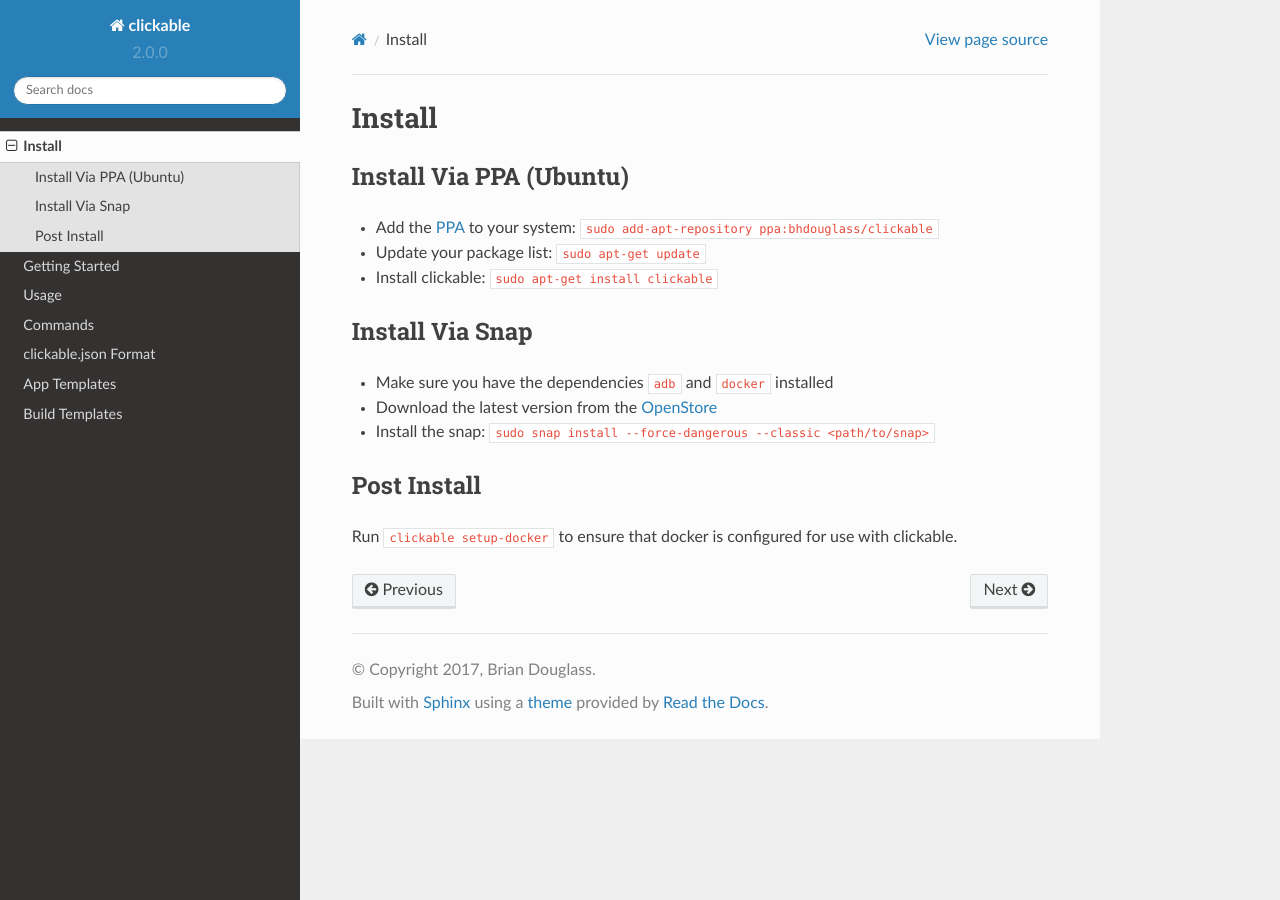
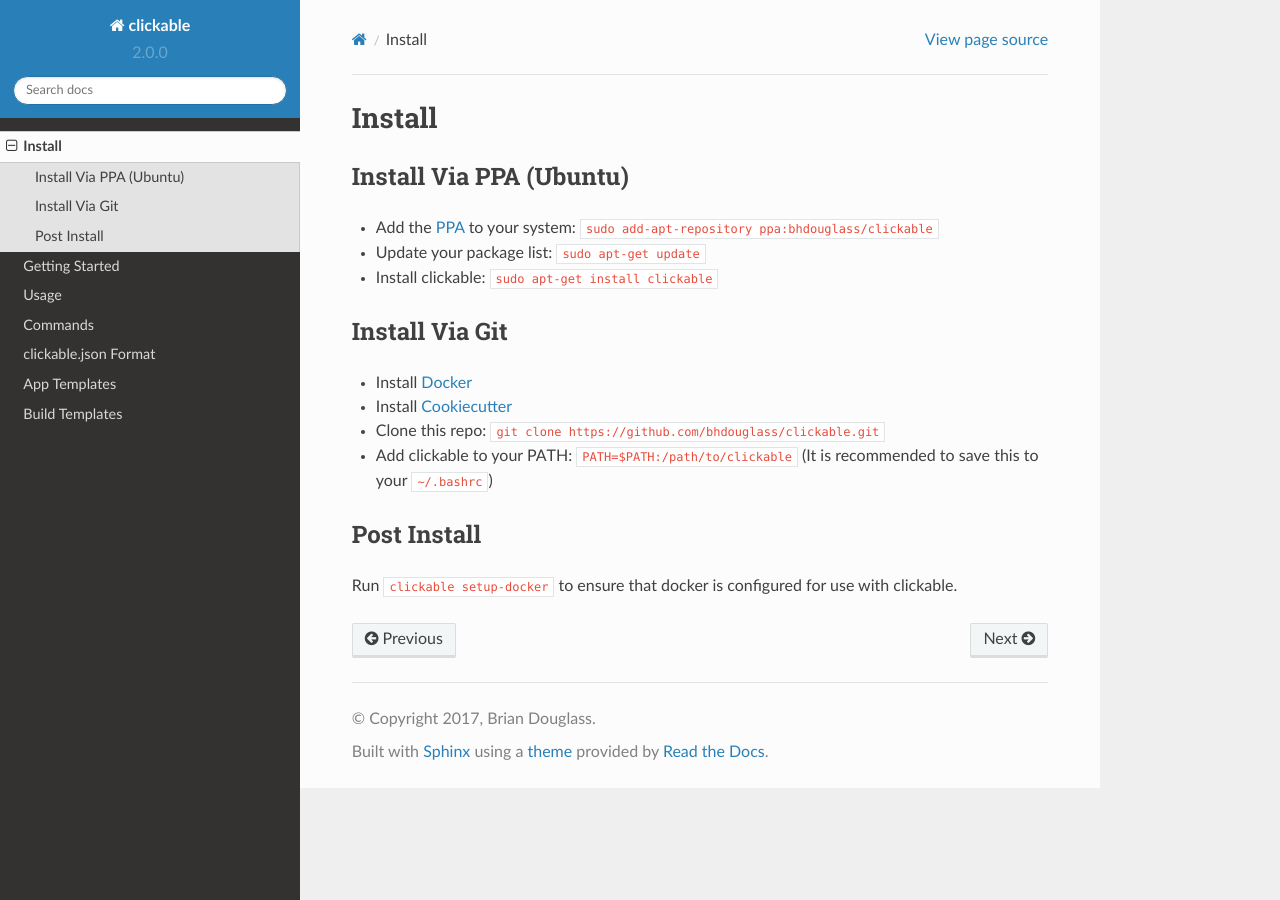
Before and after one commit to bhdouglass/clickable, a Sphinx documentation site: the page built from docs/install.rst, in a window 1280 px wide. Built offline with Sphinx 7.4.7 and the Read the Docs theme 2.0.0, drawn with Linux system fonts in a browser that asks for light colours.

Commit message:
Updated install docs

```diff
--- a/docs/install.rst
+++ b/docs/install.rst
@@ -10,12 +10,13 @@
 * Update your package list: ``sudo apt-get update``
 * Install clickable: ``sudo apt-get install clickable``
 
-Install Via Snap
-----------------
+Install Via Git
+---------------
 
-* Make sure you have the dependencies ``adb`` and ``docker`` installed
-* Download the latest version from the `OpenStore <https://open.uappexplorer.com/snap/clickable>`__
-* Install the snap: ``sudo snap install --force-dangerous --classic <path/to/snap>``
+* Install `Docker <https://www.docker.com>`__
+* Install `Cookiecutter <https://cookiecutter.readthedocs.io/en/latest/installation.html#install-cookiecutter>`__
+* Clone this repo: ``git clone https://github.com/bhdouglass/clickable.git``
+* Add clickable to your PATH: ``PATH=$PATH:/path/to/clickable`` (It is recommended to save this to your ``~/.bashrc``)
 
 Post Install
 ------------
```
Also changed, not shown: docs/index.rst (+8 -0 lines).
